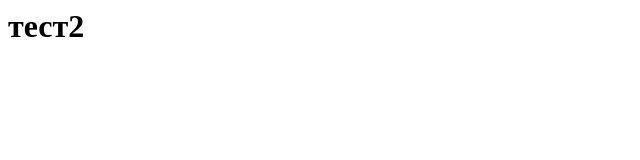
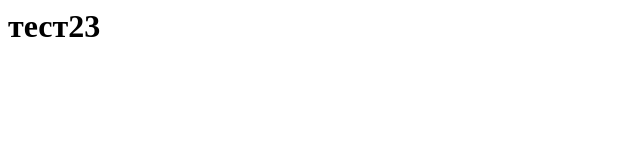
Before and after one commit to Webunical/metrics, a plain HTML site: page index.html in a window 1280 px wide. Shown: the full height of the page, 0-640 px from the left. Drawn offline with Linux system fonts and the light colour scheme.

Commit message:
Update index.html

```diff
--- a/index.html
+++ b/index.html
@@ -1 +1 @@
-<h1>тест2</h1>
+<h1>тест23</h1>
```
